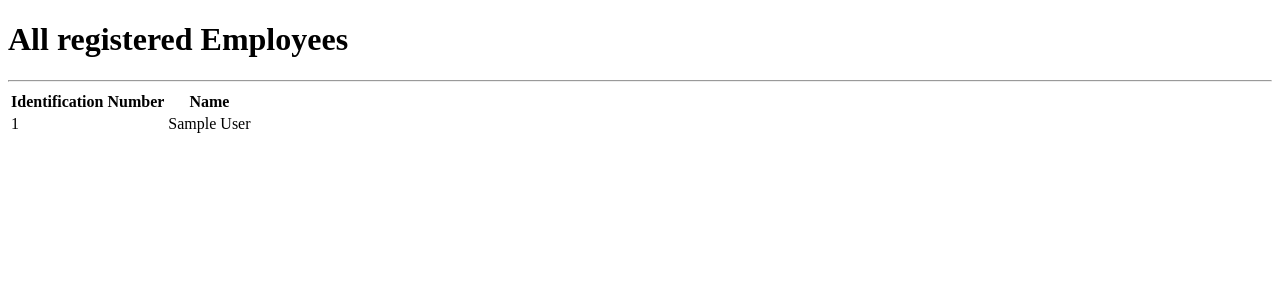
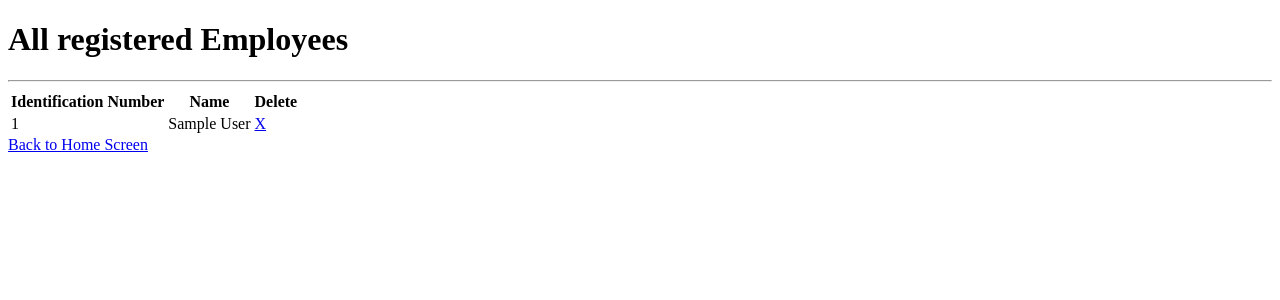
Before and after one commit to ThomasPalma1/pythonCrud-soII, a Flask app: page /employees_list in a window 1280 px wide. Shown: the top 300 px of the page. Run offline with Flask 2, Linux system fonts and the light colour scheme; tables that the repository leaves empty hold one stand-in row (values such as "Sample post").

Commit message:
adding parameters that were missing
- adding delete method;
- improving the main code and adding new contents to the list html;

```diff
--- a/app/main.py
+++ b/app/main.py
@@ -49,5 +49,21 @@ def employees_list():
     return render_template("list.html", employees=employees)
 
 
+@app.route("/delete/<int:id>")
+def delete(id):
+    employee = Employee.query.filter_by(_id=id).first()
+    db.session.delete(employee)
+    db.session.commit()
+
+    employees = Employee.query.all()
+
+    return redirect("/employees_list")
+    #return render_template("list.html", employees=employees)
+
+
+def redirect_user():
+    return render_template("index.html")
+
+
 if __name__ == "__main__":
     app.run(debug=True, host='0.0.0.0')
--- a/app/templates/list.html
+++ b/app/templates/list.html
@@ -1,5 +1,5 @@
 <!DOCTYPE html>
-<html>
+<html xmlns="http://www.w3.org/1999/html">
     <head>
         <meta charset="UTF-8">
     </head>
@@ -10,11 +10,16 @@
             <tr>
                 <th>Identification Number</th>
                 <th>Name</th>
-            </tr> {% for employee in employees %} <tr>
+                <th>Delete</th>
+            </tr>
+            {% for employee in employees %}
+            <tr>
                 <td>{{employee._id}}</td>
                 <td>{{employee.name}}</td>
+                <td><a href="/delete/{{employee._id}}">X</a></td>
             </tr>
             {% endfor %}
 				</table>
+                <a href="/index">Back to Home Screen</a>
 			</body>
 		</html>
```
